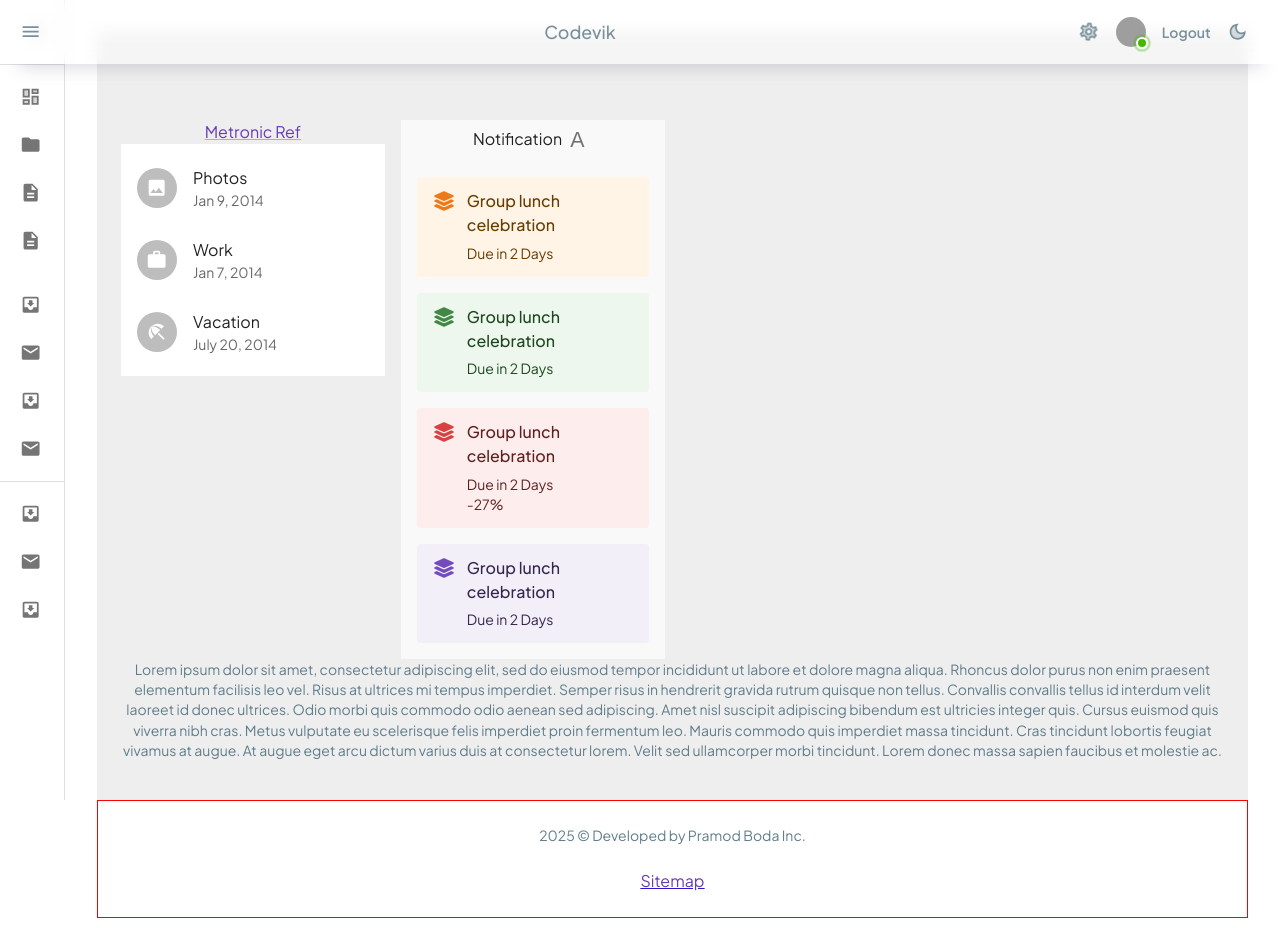
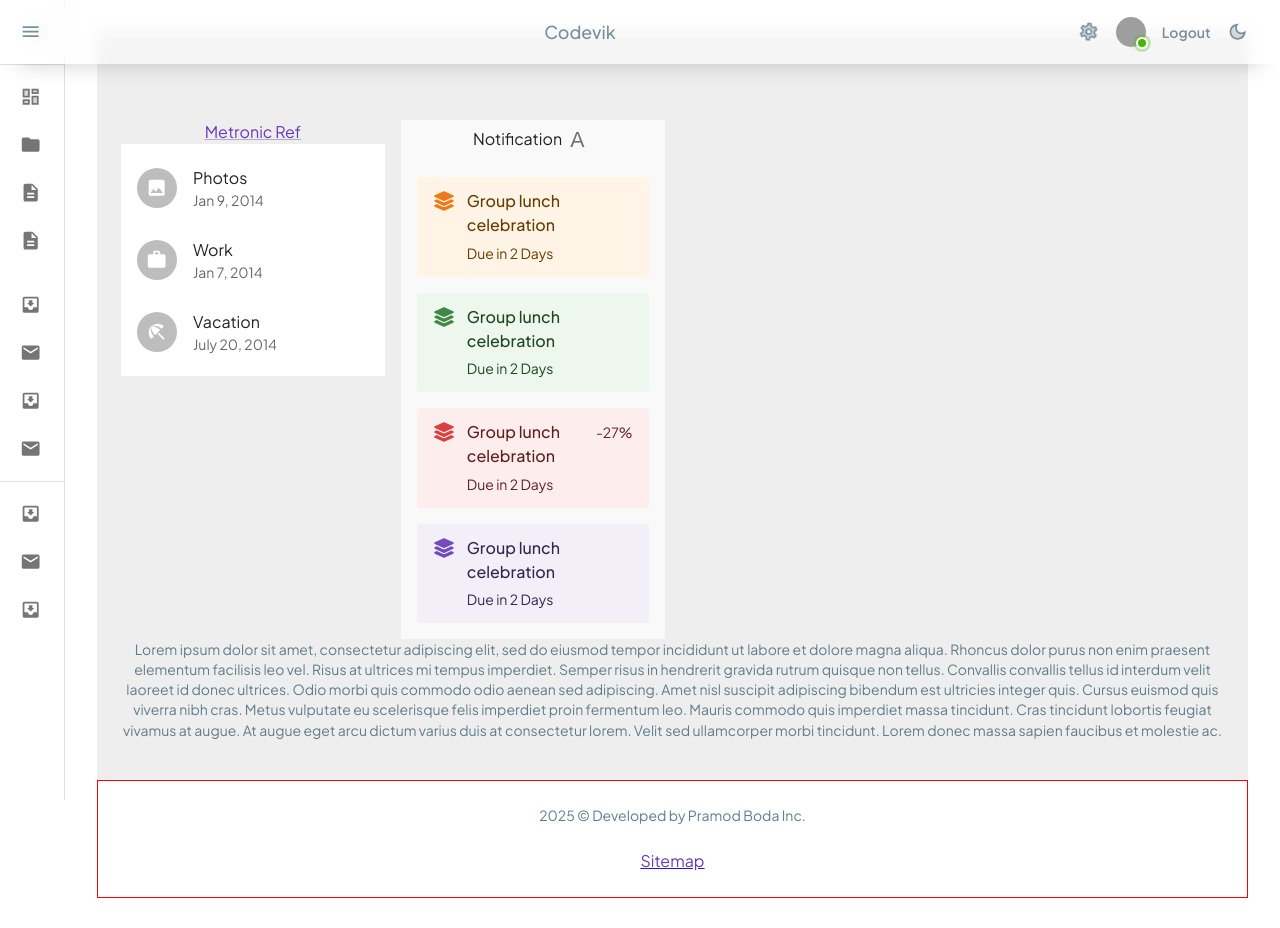
Before and after one commit to pramodboda/fe-react-mui-dashboard, a React (Vite) app: page /components/lists in a window 1280 px wide. Shown: the top 928 px of the page. Built offline with nearby package versions, Linux system fonts and the light colour scheme; grey boxes are pictures that could not be loaded.

Commit message:
UPDATE: UI

```diff
--- a/src/pages/components/ListsPage.tsx
+++ b/src/pages/components/ListsPage.tsx
@@ -74,11 +74,13 @@ const ListsPage: React.FC = () => {
               </ListItem>
               <ListItem>
                 <Alert icon={<FaLayerGroup />} sx={{ width: '100%' }} severity="error">
-                  <AlertTitle>
-                    Group lunch celebration
-                  </AlertTitle>
-                  <Stack>
-                    <Box>Due in 2 Days</Box>
+
+                  <Stack direction="row" justifyContent="space-between">
+
+                    <Box>
+                      <AlertTitle>
+                      Group lunch celebration
+                    </AlertTitle>Due in 2 Days</Box>
                     <Box>-27%</Box>
                   </Stack>
 
```
